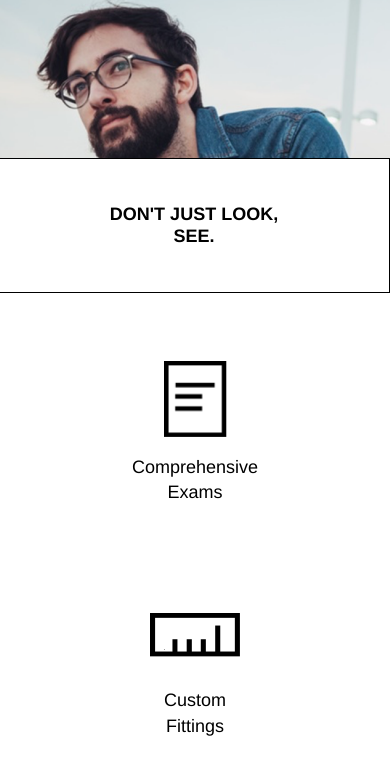
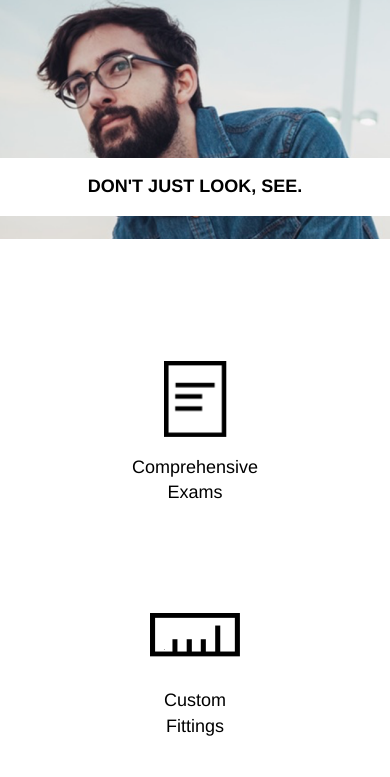
Before and after one commit to anirban21/TortoiseShellOptics, a plain HTML site: page index.html in a window 390 px wide. Shown: the part 67-844 px from the top of the page. Drawn offline with Linux system fonts and the light colour scheme.

Commit message:
Completed mobile optimization for top section, whitebox & menu

```diff
--- a/resources/css/style.css
+++ b/resources/css/style.css
@@ -161,7 +161,7 @@ footer .container span{
   }
 }
 /** CSS Styling for Mobile Screen Sizes */
-@media only screen and (max-width: 700px){
+@media only screen and (max-width: 800px){
   .topbanner{
     height: 17rem;
     background-position: 20%;
@@ -177,18 +177,15 @@ footer .container span{
     padding-right: 2rem;
   }
   .whitebox{
-    border: 1px solid black;
     width: 100%;
     margin-top: 9rem;
     margin-right: 0px;
-    margin-right: 0px;
-    margin-bottom: 0px;
-    padding: 1rem 0;
-    font-size: 1rem;
+    padding: 0;
     justify-content: center;
     text-align: center;
   }
   .whitebox p{
+    padding: 1rem 0;
     font-size: 1rem;
   }
   .icons .container{
```
